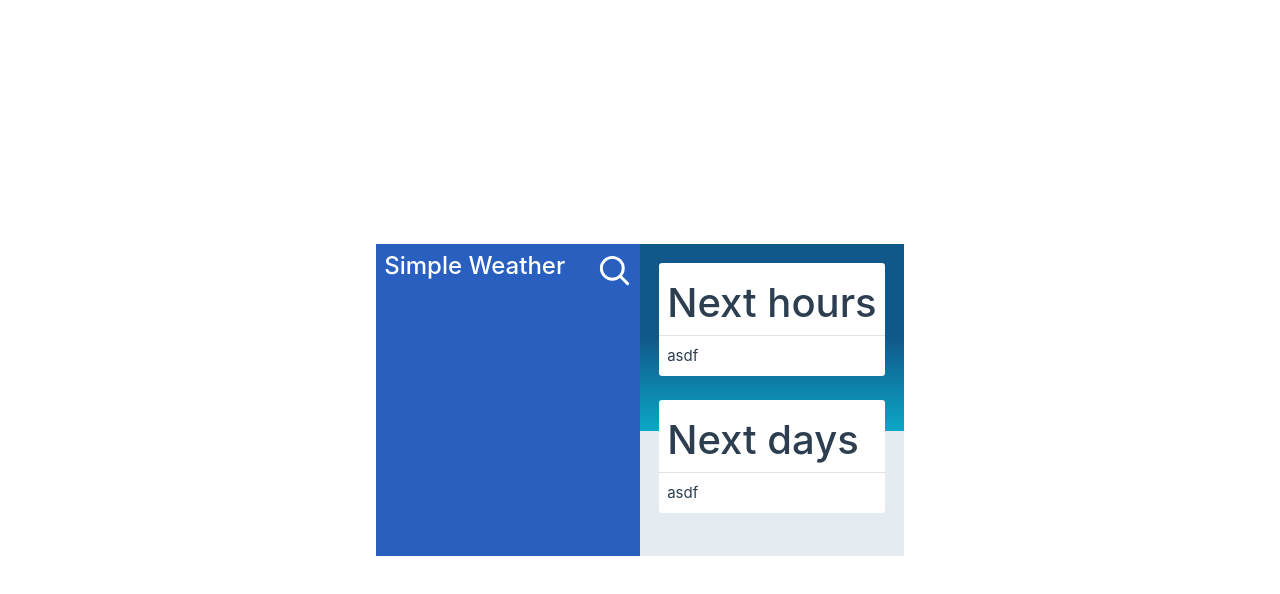
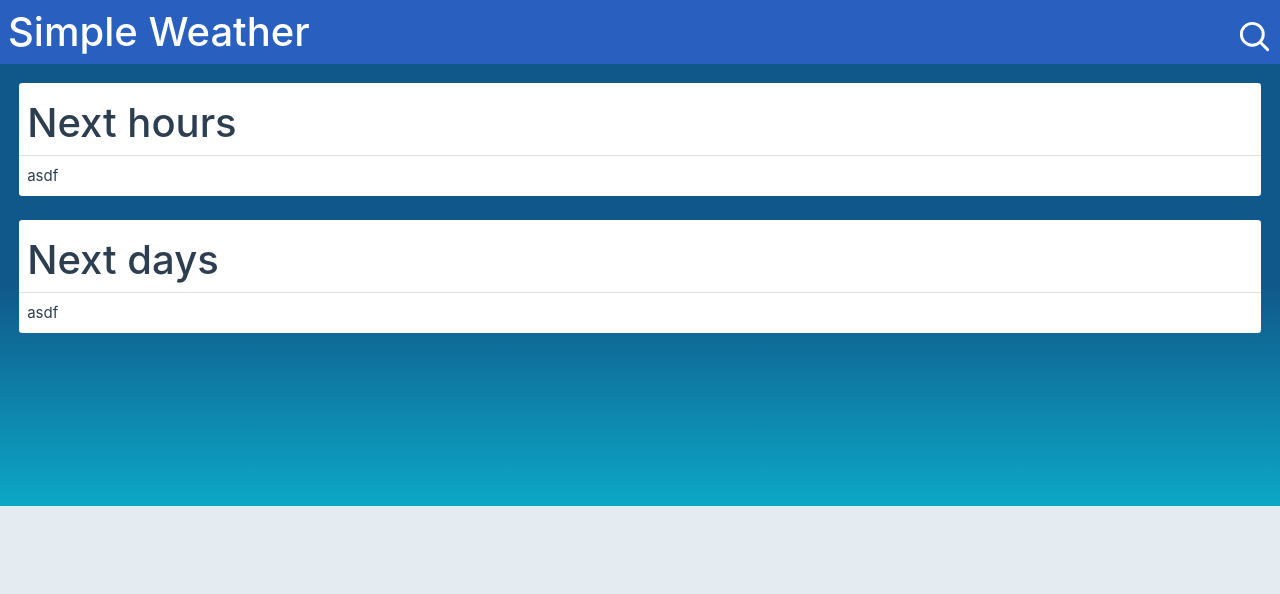
Before and after one commit to go2garret/Weather-App, a Vue app: page / in a window 1280 px wide. Shown: the top 594 px of the page. Built offline with nearby package versions, Linux system fonts and the light colour scheme.

Commit message:
Update core styles

```diff
--- a/src/App.vue
+++ b/src/App.vue
@@ -52,10 +52,6 @@ header {
   align-items: center;
   flex-direction: column;
 
-  h1 {
-    font-size: 1.5rem;
-  }
-
   .searchIcon {
     padding: 0;
     margin: 0;
--- a/src/assets/base.css
+++ b/src/assets/base.css
@@ -18,7 +18,7 @@
   --vt-c-text-light-1: var(--vt-c-indigo);
   --vt-c-text-light-2: rgba(60, 60, 60, 0.66);
   --vt-c-text-dark-1: var(--vt-c-white);
-  --vt-c-text-dark-2: rgba(235, 235, 235, 0.64);
+  --vt-c-text-dark-2: rgb(26, 26, 26);
 }
 
 /* semantic color variables for this project */
@@ -38,7 +38,7 @@
 
 @media (prefers-color-scheme: dark) {
   :root {
-    --color-background: var(--vt-c-black);
+    --color-background: var(--vt-c-white);
     --color-background-soft: var(--vt-c-black-soft);
     --color-background-mute: var(--vt-c-black-mute);
 
--- a/src/assets/main.css
+++ b/src/assets/main.css
@@ -1,10 +1,16 @@
 @import './base.css';
+body {
+  top: 0;
+  margin: 0;
+  padding: 0;
+}
 
 #app {
-  max-width: 1280px;
   margin: 0 auto;
-  padding: 2rem;
   font-weight: normal;
+  min-height: 100dvh;
+  display: flex;
+  flex-direction: column;
 }
 
 a,
@@ -23,13 +29,8 @@ a,
 
 @media (min-width: 1024px) {
   body {
-    display: flex;
-    place-items: center;
   }
 
   #app {
-    display: grid;
-    grid-template-columns: 1fr 1fr;
-    padding: 0 2rem;
   }
 }
```
